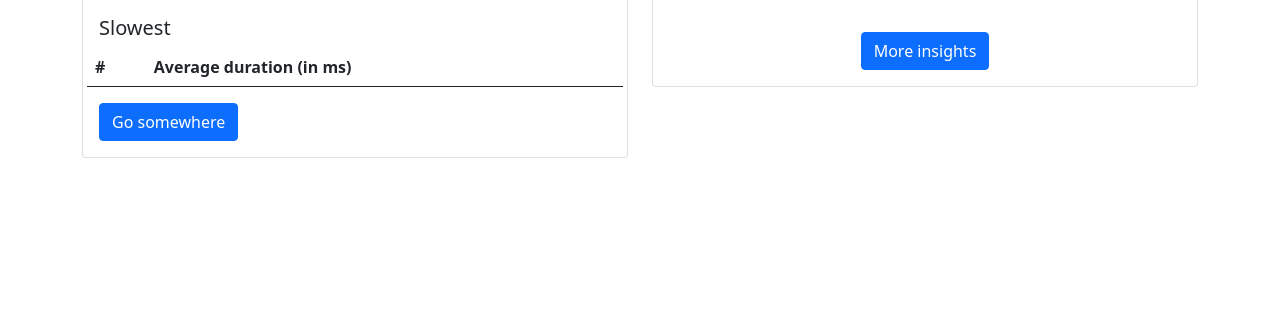
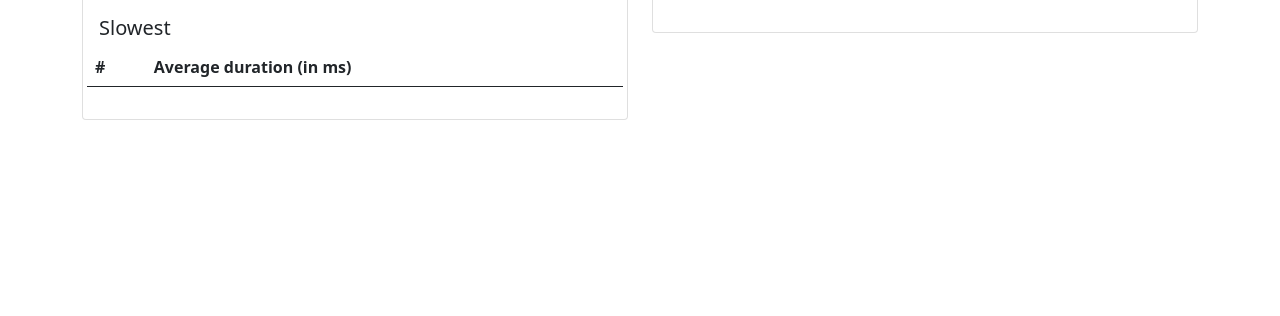
Before and after one commit to Tijani-Dia/dj-tracker, a Django app: page / in a window 1280 px wide. Shown: the part 508-824 px from the top of the page. Run offline with Django 4.2, Linux system fonts and the light colour scheme; data that the repository does not hold is empty.

Commit message:
Remove dead links in home page

```diff
--- a/src/dj_tracker/templates/dj_tracker/home.html
+++ b/src/dj_tracker/templates/dj_tracker/home.html
@@ -87,7 +87,6 @@
                                 </tbody>
                             </table>
                         </div>
-                        <a href="#" class="btn btn-primary">Go somewhere</a>
                     </div>
                 </div>
             </div>
@@ -114,9 +113,6 @@
                                 {% endfor %}
                             </tbody>
                         </table>
-                        <div class="d-flex justify-content-center">
-                            <a href="{% url 'fields' %}" class="btn btn-primary mt-3">More insights</a>
-                        </div>
                     </div>
                 </div>
             </div>
```
